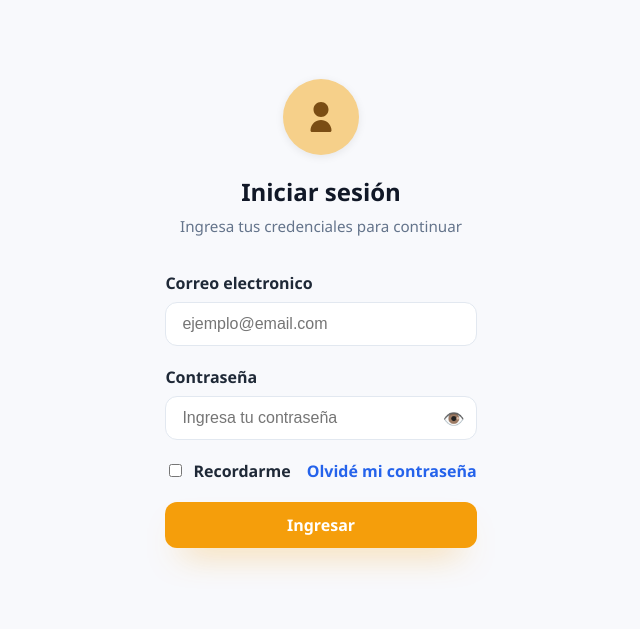
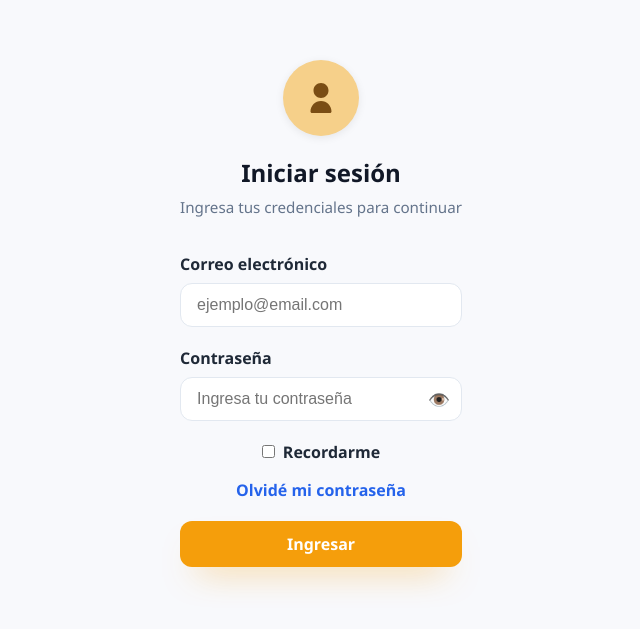
Before and after one commit to LaraBellocq/BakerSoft, a React (Vite) app in the folder Frontend/: page /login in a window 1280 px wide. Shown: the part 127-756 px from the top of the page, without its empty margins (343-983 px from the left). Built offline with nearby package versions, Linux system fonts and the light colour scheme.

Commit message:
HU-02-SecondChangesCss

```diff
--- a/Frontend/src/App.css
+++ b/Frontend/src/App.css
@@ -242,6 +242,37 @@ button:focus-visible {
   opacity: 0.6;
 }
 
+.field-inline {
+  display: flex;
+  align-items: center;
+  justify-content: space-between;
+  gap: 1rem;
+  flex-wrap: wrap;
+}
+
+.field-inline label {
+  display: inline-flex;
+  align-items: center;
+  gap: 0.5rem;
+  font-weight: 600;
+  color: #1f2937;
+}
+
+.field-inline label input {
+  margin: 0;
+}
+
+.field-inline a {
+  color: #2563eb;
+  font-weight: 600;
+  text-decoration: none;
+}
+
+.field-inline a:hover,
+.field-inline a:focus-visible {
+  text-decoration: underline;
+}
+
 .hint {
   margin: 0;
   font-size: 0.85rem;
--- a/Frontend/src/features/auth/Login.jsx
+++ b/Frontend/src/features/auth/Login.jsx
@@ -209,7 +209,7 @@ export default function Login() {
 
       <form onSubmit={handleSubmit} noValidate>
         <div className="field">
-          <label htmlFor="login-email">Correo electronico</label>
+          <label htmlFor="login-email">Correo electrónico</label>
           <input
             id="login-email"
             type="email"
@@ -267,24 +267,8 @@ export default function Login() {
           ) : null}
         </div>
 
-        <div
-          style={{
-            display: 'flex',
-            alignItems: 'center',
-            justifyContent: 'space-between',
-            gap: '1rem',
-            flexWrap: 'wrap',
-          }}
-        >
-          <label
-            style={{
-              display: 'inline-flex',
-              alignItems: 'center',
-              gap: '0.5rem',
-              fontWeight: 600,
-              color: '#1f2937',
-            }}
-          >
+        <div className="field field-inline">
+          <label>
             <input
               type="checkbox"
               checked={remember}
@@ -293,16 +277,7 @@ export default function Login() {
             />
             <span>Recordarme</span>
           </label>
-          <Link
-            to="/forgot-password"
-            style={{
-              color: '#2563eb',
-              fontWeight: 600,
-              textDecoration: 'none',
-            }}
-          >
-            Olvidé mi contraseña
-          </Link>
+          <Link to="/forgot-password">Olvidé mi contraseña</Link>
         </div>
 
         <div className="actions">
```
